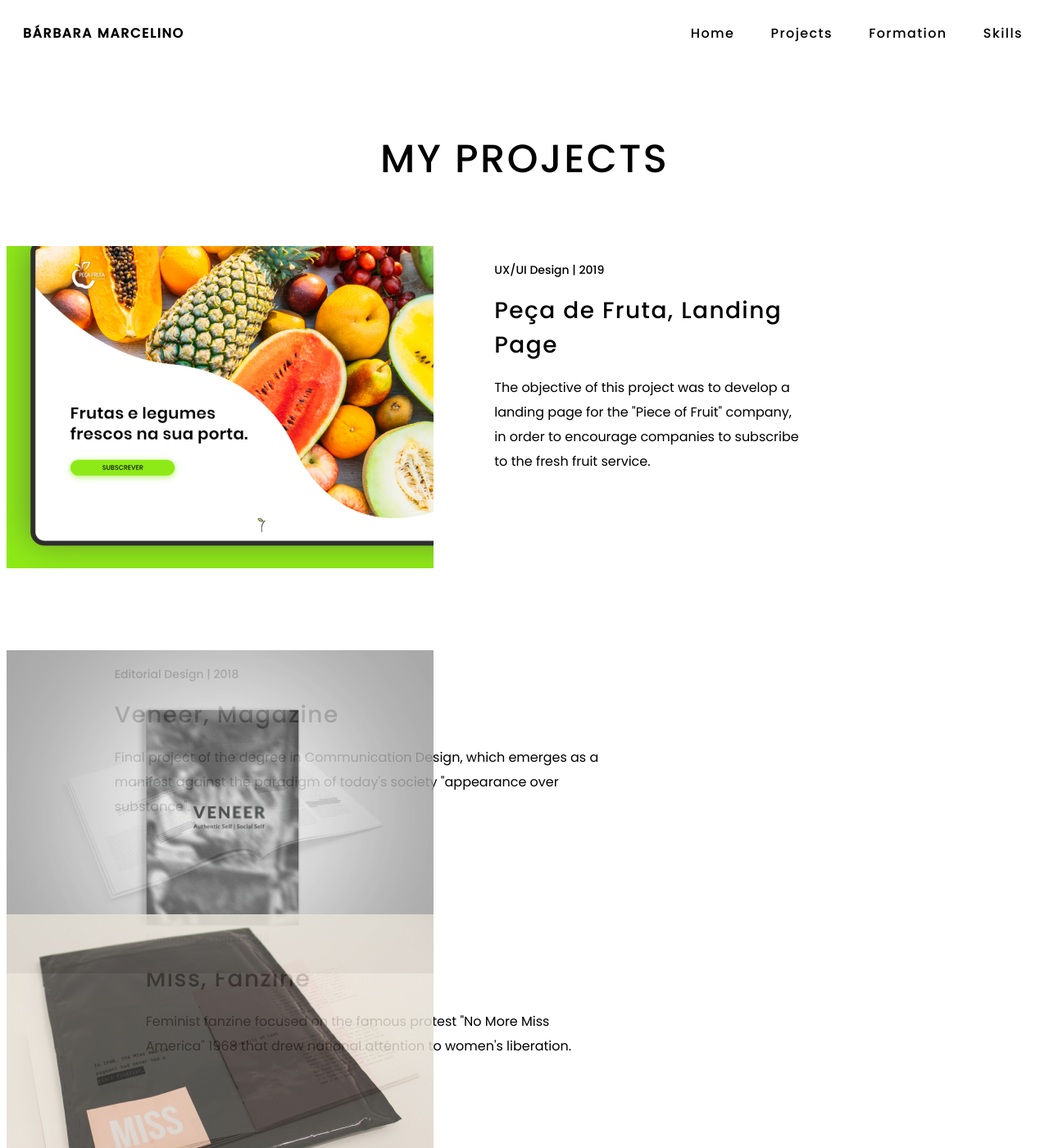
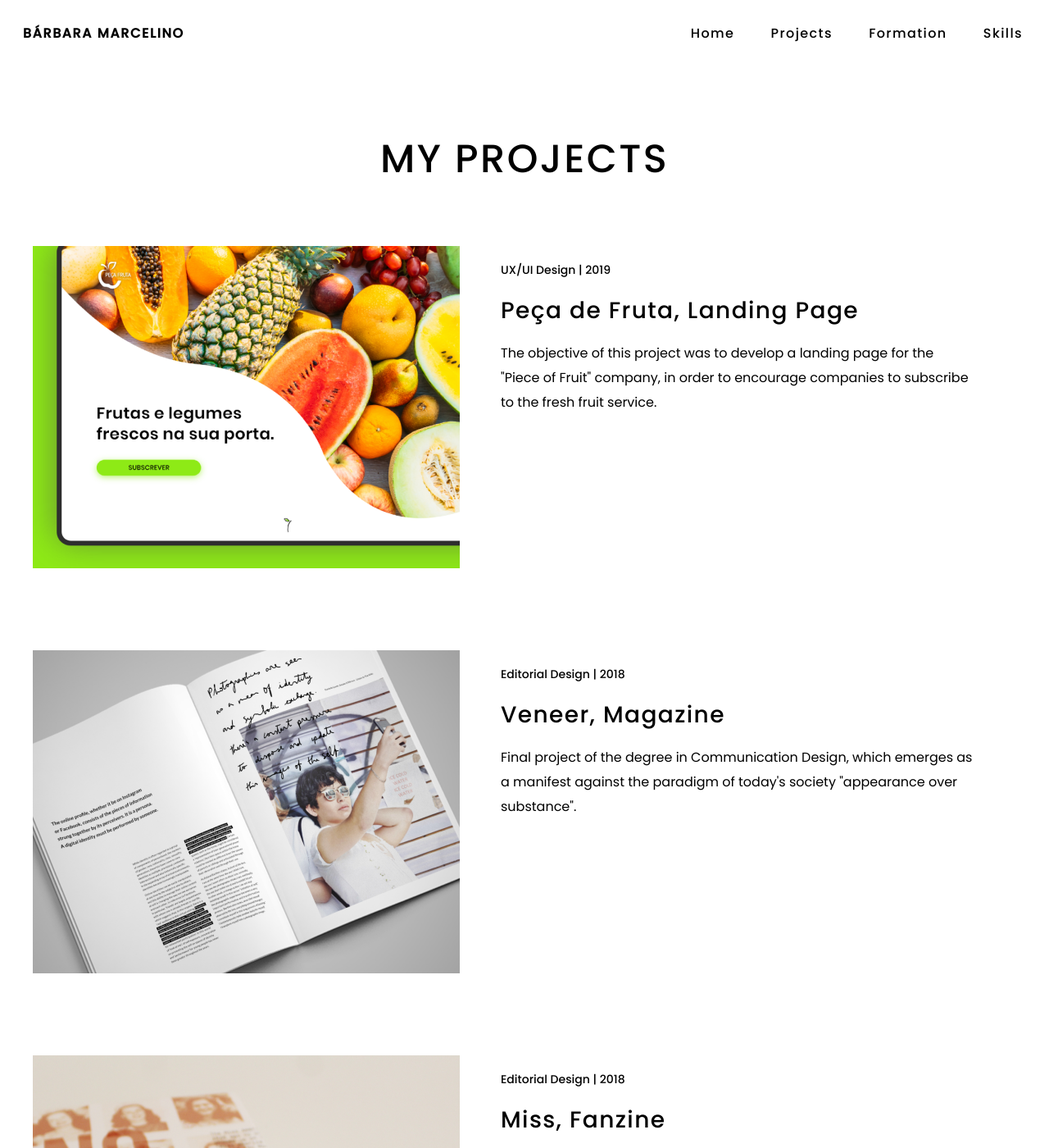
Before and after one commit to BarbaraMarcelino/projeto, a Jekyll site: the page built from projects.html, in a window 1280 px wide and 1400 px high. Shown: the whole window at 82% size. Built offline with Jekyll 4.4.1, drawn with Linux system fonts in a browser that asks for light colours.

Commit message:
Projects and Animations

```diff
--- a/assets/main.scss
+++ b/assets/main.scss
@@ -1,8 +1,6 @@
----
-# Only the main Sass file needs front matter (the dashes are enough)
 ---
 
-//@import "minima";
+---
 
 @import url('https://fonts.googleapis.com/css?family=Poppins:400,500&display=swap');
 
@@ -157,113 +155,14 @@
 }
 
 /*Página Projects*/
-/*
-.container {
-	position: relative;
-  	display: flex;
-  	align-items: flex-end;
-  	padding-bottom: 50px;
- }
-
- #projetos {
- 	width: 80%;
- 	margin: 0 auto;
- }
-
-
-.images {
-	width: 50%;
-	height: auto;
-	padding-bottom: 25px;
-}
-*/
-
-/*Animação Projeto 1*/
 .container {
     display: grid;
-    grid-template-columns: auto auto;
-  	padding-bottom: 50px;
+	grid-template-columns: auto auto;
+	column-gap: 50px;
+	padding-bottom: 50px;
+	max-width: 1200px;
+	margin: auto;
  }
-
-.animation1, .animation2, .animation3 {
-	position: relative;
-}
-
-.image1, .image2, .image3, .image4, .image5, .image6, .image7, .image8, .image9, .image10, .image11, .image12, .image13, .image14, .image15 {
-    position: absolute;
-    padding-bottom: 25px;
-}
-
-.image1, .image6, .image11 {
-    animation: slide1 25s infinite;
-}
-
-.image2, .image7, .image12 {
-    animation: slide2 25s infinite;
-}
-
-.image3, .image8, .image13 {
-    animation: slide3 25s infinite;
-}
-
-.image4, .image9, .image14 {
-    animation: slide4 25s infinite;
-}
-
-.image5, .image10, .image15 {
-    animation: slide5 25s infinite;
-}
-
-@keyframes slide1 {
-    0% {opacity: 1}
-    20% { opacity: 0}
-    40% { opacity: 0}
-    60% { opacity: 0}
-    80% { opacity: 0}
-    100% { opacity: 1}
-}
-
-@keyframes slide2 {
-    0% {opacity: 0}
-    20% { opacity: 1}
-    40% { opacity: 0}
-    60% { opacity: 0}
-    80% { opacity: 0}
-    100% { opacity: 0}
-}
-
-@keyframes slide3 {
-    0% {opacity: 0}
-    20% { opacity: 0}
-    40% { opacity: 1}
-    60% { opacity: 0}
-    80% { opacity: 0}
-    100% { opacity: 0}
-}
-
-@keyframes slide4 {
-    0% {opacity: 0}
-    20% { opacity: 0}
-    40% { opacity: 0}
-    60% { opacity: 1}
-    80% { opacity: 0}
-    100% { opacity: 0}
-}
-
-@keyframes slide5 {
-    0% {opacity: 0}
-    20% { opacity: 0}
-    40% { opacity: 0}
-    60% { opacity: 0}
-    80% { opacity: 1}
-    100% { opacity: 0}
-}
-
-/*Descrição Projetos*/
-.description {
-	width: 50%;
-	padding-left: 10%;
-}
 
 .subtitle {
 	font-weight: 500;
@@ -276,7 +175,7 @@
 	width: 80%;
 	margin: 0 auto;
     justify-content: space-between;
-    padding-bottom: 80px;
+    padding-bottom: 110px;
 }
 
 .description1 {
@@ -298,8 +197,42 @@
 	width: 80%;
 	margin: 0 auto;
 	justify-content: space-between;
-	padding-bottom: 80px;
+	padding-top: 50px;
+	padding-bottom: 170px;
 	align-items: baseline;
+}
+
+@keyframes fade {
+    0% {opacity: 1}
+    20% { opacity: 0}
+    40% { opacity: 0}
+    60% { opacity: 0}
+    80% { opacity: 0}
+    100% { opacity: 1}
+}
+
+.graphic-design {
+	animation: fade 1s;
+}
+
+.editorial-design {
+	animation: fade 1s;
+	animation-delay: 1s;
+}
+
+.illustration {
+	animation: fade 1s;
+	animation-delay: 2s;
+}
+
+.ux-design {
+	animation: fade 1s;
+	animation-delay: 3s;
+}
+
+.visual-design {
+	animation: fade 1s;
+	animation-delay: 4s;
 }
 
 .icons {
@@ -345,8 +278,8 @@
 	display: block;
 	width: 100%;
 	height: auto;
+	padding-top: 15px;
 	padding-bottom: 60px;
-	padding-top: 15px;
 	text-align: center;
 }
 
```
Also changed, not shown: _works/2VeneerMagazine.html (+1 -7 lines), _works/3MissFanzine.html (+1 -7 lines), _works/4SpeakersMagazine.html (+1 -7 lines), skills.html (+5 -5 lines).
